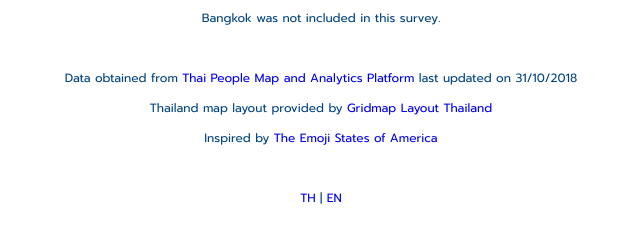
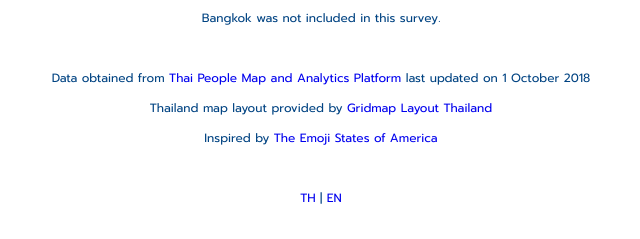
Before and after one commit to na399/faces-of-poverty, a plain HTML site: page index.en.html in a window 1280 px wide. Shown: the part 1702-1941 px from the top of the page, 319-959 px from the left. Drawn offline with nearby package versions, Linux system fonts and the light colour scheme.

Commit message:
Correct date of data update on the pages

```diff
--- a/index.en.html
+++ b/index.en.html
@@ -260,7 +260,7 @@
       <p>Bangkok was not included in this survey.</p>
       <br />
       <p>Data obtained from <a href="https://www.tpmap.in.th">Thai People Map and Analytics Platform</a>
-        last updated on 31/10/2018</p>
+        last updated on 1 October 2018</p>
       <p>Thailand map layout provided by <a href="https://github.com/kristw/gridmap-layout-thailand">Gridmap Layout
           Thailand</a></p>
       <p>Inspired by <a href="https://www.axios.com/the-emoji-states-of-america-1513302318-0ca61705-de75-4c8f-8521-5cbab12a45f2.html">The
```
Also changed, not shown: index.html (+1 -1 lines).
